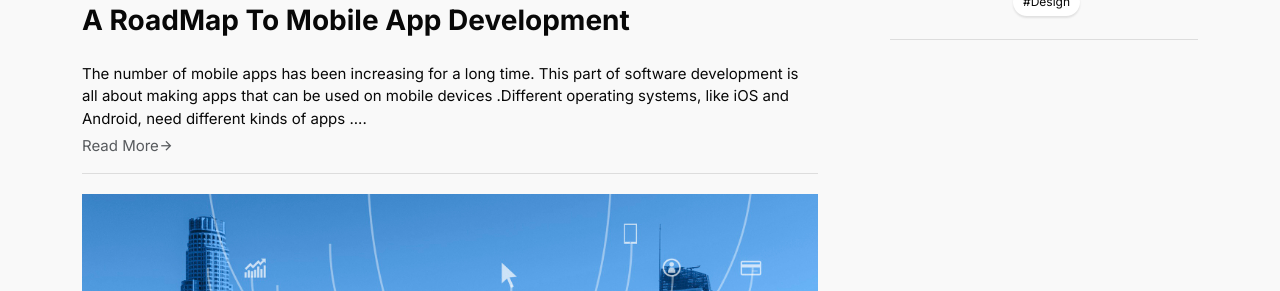
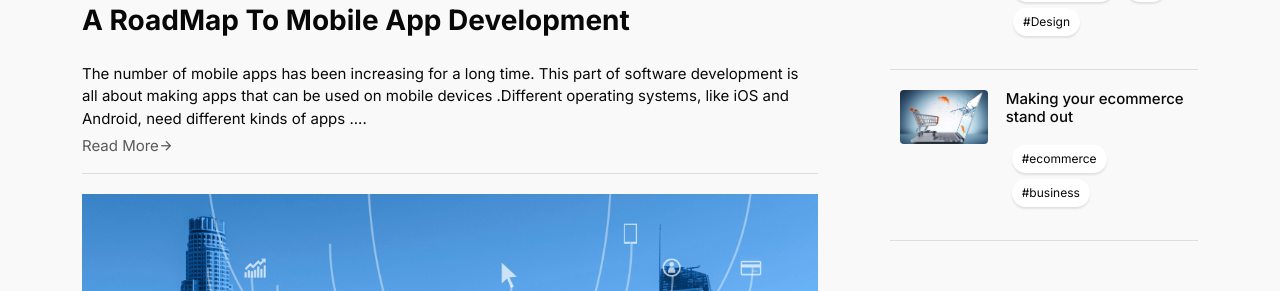
Before and after one commit to psujan/ishara, a React (Create React App) app: page /blog in a window 1280 px wide. Shown: the part 476-767 px from the top of the page. Built offline with nearby package versions, Linux system fonts and the light colour scheme.

Commit message:
rename css class

```diff
--- a/src/assets/scss/components/blog/_index.scss
+++ b/src/assets/scss/components/blog/_index.scss
@@ -21,12 +21,12 @@
   }
 }
 
-.blog-card-cover {
+.blog-card-thumb {
   border-bottom: 1px solid $gray-200;
   padding: 20px 10px;
   display: flex;
-  .blog-cover-img {
-    height: 110px;
+  .blog-thumb-img {
+    height: 130px;
     overflow: hidden;
     width: 120px;
     margin-right: 18px;
@@ -36,7 +36,7 @@
     }
   }
 
-  .blog-cover-desc {
+  .blog-thumb-desc {
     h5 {
       font-size: 15px;
       font-weight: 500;
--- a/src/pages/Blog/partials/AdditionalBlog.js
+++ b/src/pages/Blog/partials/AdditionalBlog.js
@@ -1,5 +1,7 @@
-import Blogcover1 from "../../../assets/images/blog4.jpg";
-import Blogcover2 from "../../../assets/images/blog5.png";
+import Blogthumb1 from "../../../assets/images/blog4.jpg";
+import Blogthumb2 from "../../../assets/images/blog5.png";
+import Blogthumb3 from "../../../assets/images/blog6.png";
+
 
 import { Link } from "react-router-dom";
 export default function AdditionalBlog() {
@@ -7,11 +9,11 @@ export default function AdditionalBlog() {
     <div className="col-sm-12 col-md-12 col-lg-4 mb-3 py-4">
       <div className="ps-0 ps-lg-5">
         <h2 className="section-heading fs-5">Explore More</h2>
-        <div className="blog-card-cover">
-          <div className="blog-cover-img">
-            <img src={Blogcover1} alt="" className="img-fluid" />
+        <div className="blog-card-thumb">
+          <div className="blog-thumb-img">
+            <img src={Blogthumb1} alt="" className="img-fluid" />
           </div>
-          <div className="blog-cover-desc">
+          <div className="blog-thumb-desc">
             <Link to="/blog/detail">
               <h5>Securing Backend Services Of Application</h5>
             </Link>
@@ -21,11 +23,11 @@ export default function AdditionalBlog() {
             </div>
           </div>
         </div>
-        <div className="blog-card-cover">
-          <div className="blog-cover-img">
-            <img src={Blogcover2} alt="" className="img-fluid" />
+        <div className="blog-card-thumb">
+          <div className="blog-thumb-img">
+            <img src={Blogthumb2} alt="" className="img-fluid" />
           </div>
-          <div className="blog-cover-desc">
+          <div className="blog-thumb-desc">
             <Link to="/blog/detail">
               <h5>Where to focus UI VS UX ?</h5>
             </Link>
@@ -36,6 +38,20 @@ export default function AdditionalBlog() {
             </div>
           </div>
         </div>
+        <div className="blog-card-thumb">
+          <div className="blog-thumb-img">
+            <img src={Blogthumb3} alt="" className="img-fluid" />
+          </div>
+          <div className="blog-thumb-desc">
+            <Link to="/blog/detail">
+              <h5>Making your ecommerce stand out</h5>
+            </Link>
+            <div className="blog-tags mt-3">
+              <a href={() => false}>#ecommerce</a>
+              <a href={() => false}>#business</a>
+            </div>
+          </div>
+        </div>
       </div>
     </div>
   );
```
Also changed, not shown: src/assets/images/blog6.png (added).
